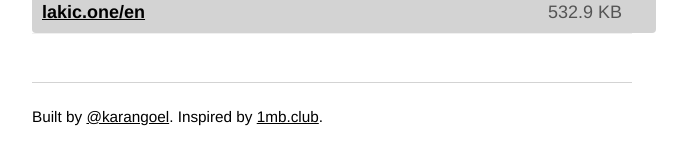
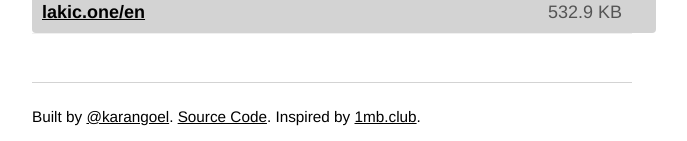
Before and after one commit to karan/nojs.club, a Jekyll site: the page built from index.md, in a window 1280 px wide. Shown: the part 1537-1678 px from the top of the page, without its empty margins (308-995 px from the left). Built offline with Jekyll 4.4.1, drawn with Linux system fonts in a browser that asks for light colours.

Commit message:
link to source code

```diff
--- a/_layouts/default.html
+++ b/_layouts/default.html
@@ -10,6 +10,6 @@
     {{ content}}
 
     <footer>
-        <p>Built by <a href="https://twitter.com/karangoel" target="_blank">@karangoel</a>. Inspired by <a href="https://1mb.club" target="_blank">1mb.club</a>.</p></footer>
+        <p>Built by <a href="https://twitter.com/karangoel" target="_blank">@karangoel</a>. <a href="https://github.com/karan/nojs.club" target="_blank">Source Code</a>. Inspired by <a href="https://1mb.club" target="_blank">1mb.club</a>.</p></footer>
   </body>
 </html>
```
Also changed, not shown: 1 other file.
